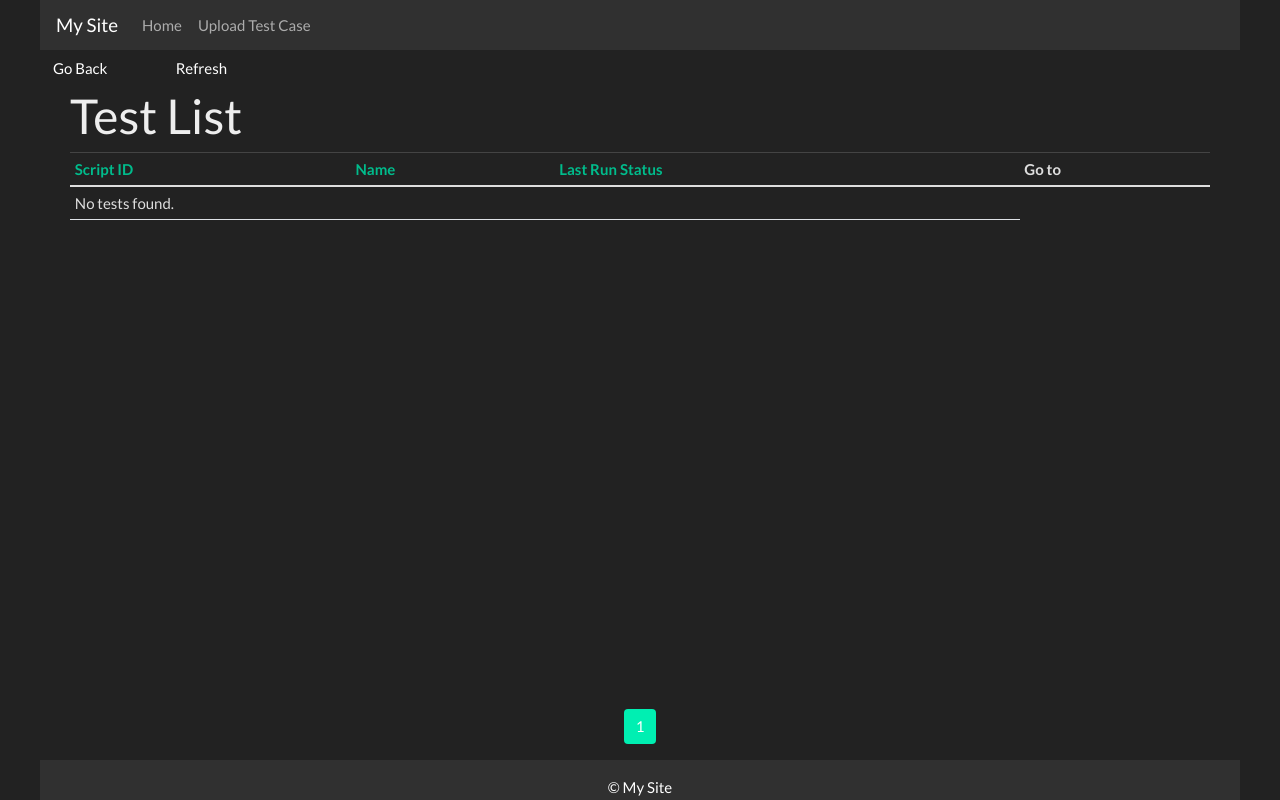
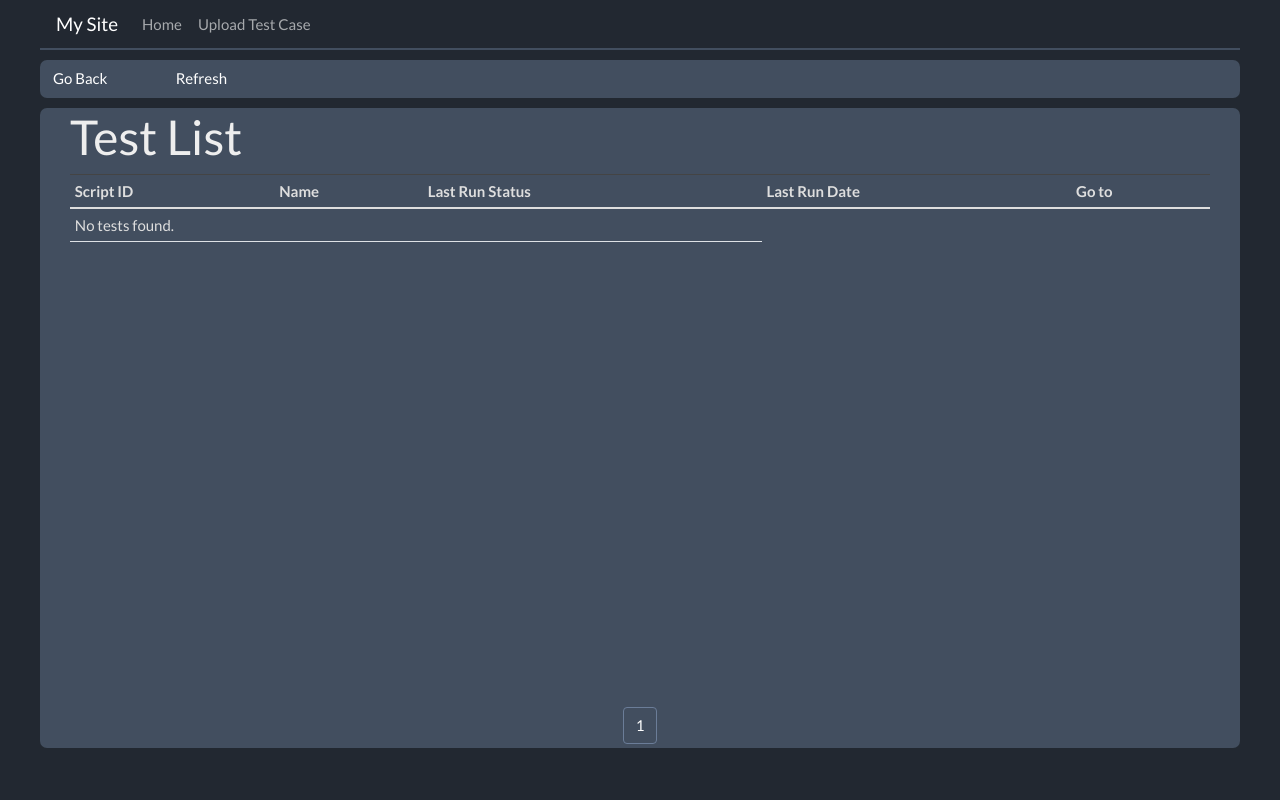
Before and after one commit to GrandeSergio/Selenium_Test_Case_Platform, a Django app: page / in a window 1280 px wide. Run offline with Django 4.2, Linux system fonts and the light colour scheme; data that the repository does not hold is empty; some libraries are stand-ins or nearby versions.

Commit message:
Updated views.py added styles and icons

```diff
--- a/selenium_platform/selenium_platform/settings.py
+++ b/selenium_platform/selenium_platform/settings.py
@@ -34,6 +34,7 @@ INSTALLED_APPS = [
     'rest_framework',
     'crispy_forms',
     'crispy_bootstrap5',
+    'widget_tweaks',
 ]
 
 MIDDLEWARE = [
@@ -87,7 +88,7 @@ AUTH_PASSWORD_VALIDATORS = [
         'NAME': 'django.contrib.auth.password_validation.NumericPasswordValidator',
     },
 ]
-
+DATE_FORMAT = 'd/m/Y'
 LANGUAGE_CODE = 'en-us'
 
 TIME_ZONE = 'UTC'
--- a/selenium_platform/templates/base.html
+++ b/selenium_platform/templates/base.html
@@ -8,6 +8,7 @@
     <title>{% block title %}My Site{% endblock %}</title>
     <meta name="viewport" content="width=device-width, initial-scale=1">
     <link rel="stylesheet" href="{% static 'css/bootstrap.min.css' %}">
+    <script src="https://cdn.lordicon.com/bhenfmcm.js"></script>
     <script src="https://code.jquery.com/jquery-3.6.0.min.js"></script>
     <link rel="stylesheet" href="https://cdn.jsdelivr.net/npm/sweetalert2@10.16.6/dist/sweetalert2.min.css">
     <link rel="stylesheet" href="https://cdn.jsdelivr.net/npm/@sweetalert2/theme-dark@5/dark.css"/>
@@ -34,12 +35,25 @@
             </div>
         </nav>
     </header>
-    <div class="panel panel-default panel-horizontal">
+    <div class="panel panel-default panel-horizontal panel-top">
       <div class="panel-heading">
         <div class="panel-title">
           <div class="button-container">
-            <a href="javascript:history.back()" class="btn btn-default"><i class="fa fa-arrow-left"></i> Go Back</a>
-            <a href="#" class="btn btn-default" onclick="window.location.reload();"><i class="fa fa-refresh"></i> Refresh</a>
+            <a href="javascript:history.back()" class="btn btn-default"><i class="fa fa-arrow-left"></i><lord-icon
+                src="https://cdn.lordicon.com/zmkotitn.json"
+                trigger="hover"
+                colors="primary:#121331"
+                class="icon"
+                style="transform: scaleX(-1);"
+            >
+            </lord-icon> Go Back</a>
+            <a href="#" class="btn btn-default" onclick="window.location.reload();"><i class="fa fa-refresh"></i>
+                <lord-icon
+                    src="https://cdn.lordicon.com/akuwjdzh.json"
+                    trigger="hover"
+                    colors="primary:#121331"
+                    style="width:18px;height:18px; transform: scale(1.5); transform-origin: center; vertical-align: middle; margin-bottom: 2px;">
+                </lord-icon>  Refresh</a>
           </div>
         </div>
       </div>
@@ -48,24 +62,25 @@
         {% endblock %}
       </div>
     </div>
-    <main class="container">
+    <div class="main-container">
+        <main class="container ">
 
         {% block content %}
         {% endblock %}
-    </main>
+        </main>
+    </div>
+    <!--
     <footer id="footer" class="text-center py-3 bg-dark text-white">
         &copy; {{ year }} My Site
     </footer>
+    -->
     {% block scripts %}
         <script src="https://code.jquery.com/jquery-3.6.0.min.js"></script>
-        <script src="https://cdn.jsdelivr.net/npm/sweetalert2@10.16.6/dist/sweetalert2.min.js"></script>
+        <script src="https://cdnjs.cloudflare.com/ajax/libs/popper.js/1.14.3/umd/popper.min.js"></script>
         <script src="https://cdn.jsdelivr.net/npm/sweetalert2@11/dist/sweetalert2.min.js"></script>
         <script src="https://stackpath.bootstrapcdn.com/bootstrap/4.1.3/js/bootstrap.min.js" integrity="sha384-ChfqqxuZUCnJSK3+MXmPNIyE6ZbWh2IMqE241rYiqJxyMiZ6OW/JmZQ5stwEULTy" crossorigin="anonymous"></script>
+
         <script src="{% static 'js/test_details.js' %}"></script>
-
-
-        <script src="{% static 'js/jquery.min.js' %}"></script>
-        <script src="{% static 'js/bootstrap.min.js' %}"></script>
 
     {% endblock %}
 </body>
--- a/selenium_platform/templates/test_history.html
+++ b/selenium_platform/templates/test_history.html
@@ -1,6 +1,6 @@
 {% load static %}
 {% block content %}
-    <h2>History - {{ test.name }}</h2>
+
     <br>
     <br>
     <div class="table-container tab-content table-responsive">
@@ -10,6 +10,7 @@
                     <th>Run ID</th>
                     <th>Run At</th>
                     <th>Status</th>
+
                     <th>Output</th>
                 </tr>
             </thead>
@@ -19,6 +20,7 @@
                         <td>{{ run.id }}</td>
                         <td>{{ run.date }}</td>
                         <td>{{ run.status }}</td>
+
                         <td><a href="{% url 'run_output' run.id %}" class="btn btn-primary">View Output</a></td>
                     </tr>
                 {% empty %}
--- a/selenium_platform/templates/test_list.html
+++ b/selenium_platform/templates/test_list.html
@@ -7,9 +7,10 @@
     <table class="table table-sm">
       <thead>
         <tr>
-        <th><a href="?{% if page %}page={{ page }}&{% endif %}sort_by=id{% if sort_by == 'id' and sort_order == 'asc' %}&sort_order=desc{% endif %}">Script ID</a></th>
-        <th><a href="?{% if page %}page={{ page }}&{% endif %}sort_by=name{% if sort_by == 'name' and sort_order == 'asc' %}&sort_order=desc{% endif %}">Name</a></th>
-        <th><a href="?{% if page %}page={{ page }}&{% endif %}sort_by=last_run_status{% if sort_by == 'last_run_status' and sort_order == 'asc' %}&sort_order=desc{% endif %}">Last Run Status</a></th>
+        <th><a class="header-sort" href="?{% if page %}page={{ page }}&{% endif %}sort_by=id{% if sort_by == 'id' and sort_order == 'asc' %}&sort_order=desc{% endif %}">Script ID</a></th>
+        <th><a class="header-sort" href="?{% if page %}page={{ page }}&{% endif %}sort_by=name{% if sort_by == 'name' and sort_order == 'asc' %}&sort_order=desc{% endif %}">Name</a></th>
+        <th><a class="header-sort" href="?{% if page %}page={{ page }}&{% endif %}sort_by=last_run_status{% if sort_by == 'last_run_status' and sort_order == 'asc' %}&sort_order=desc{% endif %}">Last Run Status</a></th>
+        <th><a class="header-sort" href="?{% if page %}page={{ page }}&{% endif %}sort_by=last_run_date{% if sort_by == 'last_run_date' and sort_order == 'asc' %}&sort_order=desc{% endif %}">Last Run Date</a></th>
         <th>Go to</th>
         </tr>
       </thead>
@@ -19,6 +20,7 @@
           <td>{{ test.id }}</td>
           <td>{{ test.name }}</td>
           <td>{{ test.last_run_status }}</td>
+          <td>{{ test.last_run_date }}</td>
           <td><a href="{% url 'test_details' test_id=test.id %}" class="btn btn-dark">Details</a></td>
         </tr>
         {% empty %}
--- a/selenium_platform/test_platform/static/css/style.css
+++ b/selenium_platform/test_platform/static/css/style.css
@@ -1,5 +1,12 @@
+
 :root {
   --max-width: 1200px;
+  --main-color: #222831;
+  --second-color: #424e5f;
+  --third-color: #6b7d98;
+  --button-color: #343a40;
+  --button-color-hover: #4b545c;
+  --font-color: #dedede;
 }
 
 body {
@@ -7,12 +14,24 @@ body {
   margin-left: auto;
   margin-right: auto;
   max-width: var(--max-width);
-  background-color: #222;
+  background-color: var(--main-color);
   color: #eee;
 }
 .navbar{
     height: 50px;
+    background-color: var(--main-color) !important;
+    border-bottom: 2px solid var(--second-color) !important;
 }
+
+.nav-item{
+    border-color: var(--main-color);
+}
+
+.nav-tabs .nav-link.active {
+    background-color: var(--third-color);
+    border-color: var(--second-color);
+}
+
 .container{
   margin: auto;
   margin-left: auto;
@@ -73,8 +92,8 @@ label {
 
 /* Override the default button background color */
 .btn-dark {
-    background-color: #343a40;
-    border-color: #343a40;
+    background-color: var(--button-color);
+    border-color: var(--button-color);
     color: #dedede;
 }
 .btn-danger {
@@ -84,8 +103,8 @@ label {
 /* Override the default button text color */
 .btn-dark:hover {
     color: #fff;
-    background-color: #4b545c;
-    border-color: #4b545c;
+    background-color: var(--button-color-hover);
+    border-color: var(--button-color-hover);
 }
 
 .custom-file-input.custom-file-input {
@@ -98,16 +117,17 @@ label {
 }
 
 input[type="file"]::file-selector-button {
-  background-color: #343a40;
+
   color: #dedede;
 
 }
 
-input[type="file"]::file-selector-button:hover {
-    color: #fff;
-    background-color: #4b545c;
-    border-color: #4b545c;
+
+
+input::file-selector-button {
+display: none;
 }
+
 
 
 .panel-horizontal .panel-heading {
@@ -138,8 +158,20 @@ input[type="file"]::file-selector-button:hover {
   bottom: 5%;
   left: 0;
   width: 100%;
+}
 
+.pagination .page-item .page-link {
+  background-color: var(--third-color) !important;
+  border: 0.1px solid !important;
+  border-color: var(--third-color) !important;
 }
+
+.pagination .page-item.active .page-link {
+  background-color: var(--second-color) !important;
+  border: 0.1px solid !important;
+  border-color: var(--third-color) !important;
+}
+
 .table-container {
     max-height: 500px;
     overflow-y: auto;
@@ -152,7 +184,7 @@ input[type="file"]::file-selector-button:hover {
 
 
 .show-more-btn {
-  background-color: #4CAF50;
+  background-color: var(--button-color);
   border: none;
   color: white;
   padding: 8px 16px;
@@ -183,3 +215,66 @@ input[type="file"]::file-selector-button:hover {
   display: block;
   margin: 0 auto;
 }
+
+.code-container {
+    overflow-x: auto;
+    white-space: pre-wrap;
+    max-height: 600px;
+    padding: 10px;
+
+}
+
+.code-container pre {
+    display: inline-block;
+    white-space: pre-wrap;
+    word-wrap: break-word;
+    margin: 0;
+    padding: 0;
+    font-size: 14px;
+    font-family: monospace;
+}
+
+.my-custom-class {
+  background-color: #f0f0f0;
+  border: 1px solid #ccc;
+  padding: 8px 12px;
+  border-radius: 4px;
+  font-size: 16px;
+}
+
+.my-custom-class:focus {
+  outline: none;
+  box-shadow: none;
+  border-color: #4d90fe;
+}
+
+.my-custom-class:hover {
+    color: #fff;
+    background-color: #4b545c;
+    border-color: #4b545c;
+}
+
+.main-container{
+    background-color: var(--second-color);
+    min-height: calc(100vh - 160px);
+    border-radius: 7px;
+    margin-top: 10px;
+}
+.panel-top{
+    margin-top: 10px;
+    background-color: var(--second-color);
+    border-radius: 7px;
+}
+
+.header-sort{
+color: var(--font-color) !important;
+}
+
+.icon{
+    width:18px;
+    height:18px;
+    transform: scale(1.5);
+    transform-origin: center;
+    vertical-align: middle;
+    margin-bottom: 2px;
+}
--- a/selenium_platform/test_platform/static/js/test_details.js
+++ b/selenium_platform/test_platform/static/js/test_details.js
@@ -45,11 +45,25 @@ $(document).ready(function() {
     const csrfToken = $('input[name="csrfmiddlewaretoken"]').val();
     const testId = $('tr[data-test-id]:first').data('test-id');
     console.log('test ', testId)
+
     $('#run-test-btn').click(function() {
+        // Display sweetalert2 popup with options
+        Swal.fire({
+            title: 'Choose running mode',
+            showCancelButton: true,
+            confirmButtonText: 'Batch mode',
+            cancelButtonText: 'Foreground mode',
+            reverseButtons: true,
+            icon: 'info',
+            darkMode: true
+        }).then((result) => {
+            if (result.isConfirmed) {
+                // User selected batch mode
                 $.ajax({
                     type: 'POST',
                     data: {
                         csrfmiddlewaretoken: csrfToken,
+                        mode: 'batch'
                     },
                     url: "/"+testId+"/run/",
                     success: function(data) {
@@ -57,6 +71,24 @@ $(document).ready(function() {
                     },
                     error: function() {
                         alert('Error running test.');
+                    }
+                });
+            } else if (result.dismiss === Swal.DismissReason.cancel) {
+                // User selected foreground mode
+                $.ajax({
+                    type: 'POST',
+                    data: {
+                        csrfmiddlewaretoken: csrfToken,
+                        mode: 'foreground'
+                    },
+                    url: "/"+testId+"/run/",
+                    success: function(data) {
+                        alert(data.result);
+                    },
+                    error: function() {
+                        alert('Error running test.');
+                    }
+                });
             }
         });
     });
@@ -80,6 +112,7 @@ $(document).ready(function() {
     });
 
 });
+
 // Add click event listener to toggle button
 document.querySelectorAll('.output-toggle-btn').forEach(function(btn) {
     btn.addEventListener('click', function() {
@@ -93,12 +126,3 @@ document.querySelectorAll('.output-toggle-btn').forEach(function(btn) {
         }
     });
 });
-/*$('#run-test-btn').on('click', function() {
-    var test_id = $('#test-details-container').data('test-id');
-    var url = '{% url "run_test_cases" test_id=test_id %}';
-    $.post(url, {csrfmiddlewaretoken: get_token()}, function(data) {
-        var run_id = data.run_id;
-        var url = '/run_output/' + run_id + '/';
-        $('#test-history-container').load(url);
-    });
-});*/
--- a/selenium_platform/test_platform/urls.py
+++ b/selenium_platform/test_platform/urls.py
@@ -5,9 +5,10 @@ urlpatterns = [
     path('', views.test_list, name='test_list'),
     path('<int:test_id>/', views.test_details, name='test_details'),
     path('<int:test_id>/run/', views.run_test_cases, name='run_test_cases'),
-    #path('upload/', views.test_upload, name='test_upload'),
+    #path('upload_2/', views.test_upload, name='test_upload'),
     path('<int:test_id>/delete/', views.delete_test_case, name='delete_test_case'),
     path('<int:test_id>/test_history/', views.test_history, name='test_history'),
     path('runs/<int:run_id>/output/', views.run_output, name='run_output'),
+    #path('<int:test_id>/test_code/', views.test_code, name='test_code'),
     path('upload/', views.upload, name='upload'),
 ]
--- a/selenium_platform/test_platform/views.py
+++ b/selenium_platform/test_platform/views.py
@@ -1,7 +1,7 @@
 from django.shortcuts import render, get_object_or_404, redirect
 from django.http import JsonResponse, HttpResponse, HttpResponseBadRequest
 from .models import TestCase, TestRun
-from .forms import TestUploadForm
+from .forms import TestUploadForm, EditCodeForm, EditTestNameForm
 import subprocess
 from django.middleware.csrf import get_token
 import logging
@@ -11,6 +11,7 @@ from django.conf import settings
 from django.urls import reverse
 from django.core.paginator import Paginator
 from django.utils import timezone
+from selenium import webdriver
 
 
 def test_list(request):
@@ -29,15 +30,31 @@ def test_list(request):
 def test_details(request, test_id):
     test = get_object_or_404(TestCase, pk=test_id)
     runs = test.testrun_set.order_by('-date')
-    if request.method == 'POST':
-        output = run_test_cases(request, test_id)
-        return JsonResponse({'output': output})
-    return render(request, 'test_details.html', {'test': test, 'runs': runs})
+    file_path = test.file.path
+    with open(file_path, 'r', encoding='utf-8') as f:
+        file_content = f.read()
+
+    edit_mode = False
+    if 'edit' in request.GET:
+        edit_mode = True
+        if request.method == 'POST':
+            form = EditTestNameForm(request.POST, instance=test)
+            if form.is_valid():
+                form.save()
+                return redirect('test_details', test_id=test.id)
+        else:
+            form = EditTestNameForm(instance=test)
+    else:
+        form = EditCodeForm(initial={'code': file_content})
+
+    return render(request, 'test_details.html', {'test': test, 'runs': runs, 'form': form, 'file_content': file_content, 'edit_mode': edit_mode})
+
 
 
 def run_output(request, run_id):
     run = get_object_or_404(TestRun, pk=run_id)
     return render(request, 'run_output.html', {'run': run})
+
 
 def test_upload(request):
     if request.method == 'POST':
@@ -51,10 +68,22 @@ def test_upload(request):
     return render(request, 'test_upload.html', {'form': form})
 
 
-
 def run_test_cases(request, test_id):
     test = get_object_or_404(TestCase, pk=test_id)
-    # Run the uploaded script
+
+    # Get the mode selected by the user
+    mode = request.POST.get('mode')
+
+    if mode == 'batch':
+        # Run the script in headless mode
+        options = webdriver.ChromeOptions()
+        options.add_argument('--headless')
+        driver = webdriver.Chrome(options=options)
+    else:
+        # Run the script in windowed mode
+        options = webdriver.ChromeOptions()
+        driver = webdriver.Chrome(options=options)
+
     result = subprocess.run(['python', '-m', 'unittest', test.file.path],
                             stdout=subprocess.PIPE, stderr=subprocess.PIPE, universal_newlines=True)
     output = result.stderr
@@ -79,6 +108,8 @@ def run_test_cases(request, test_id):
     test_run.save()
 
     return JsonResponse({'output': output})
+
+
 
 def test_history(request, test_id):
     test = get_object_or_404(TestCase, pk=test_id)
```
Also changed, not shown: selenium_platform/templates/edit_script.html (deleted, +0 -8 lines), selenium_platform/templates/test_code.html (added, +15 -0 lines), selenium_platform/templates/test_details.html (+57 -2 lines), selenium_platform/templates/test_upload.html (+10 -4 lines), selenium_platform/test_platform/forms.py (+16 -1 lines), selenium_platform/test_platform/static/js/test_code.js (added, +31 -0 lines), selenium_platform/test_platform/static/js/test_history.js (+9 -3 lines). Lines whose indentation alone changed are shown as unchanged.
